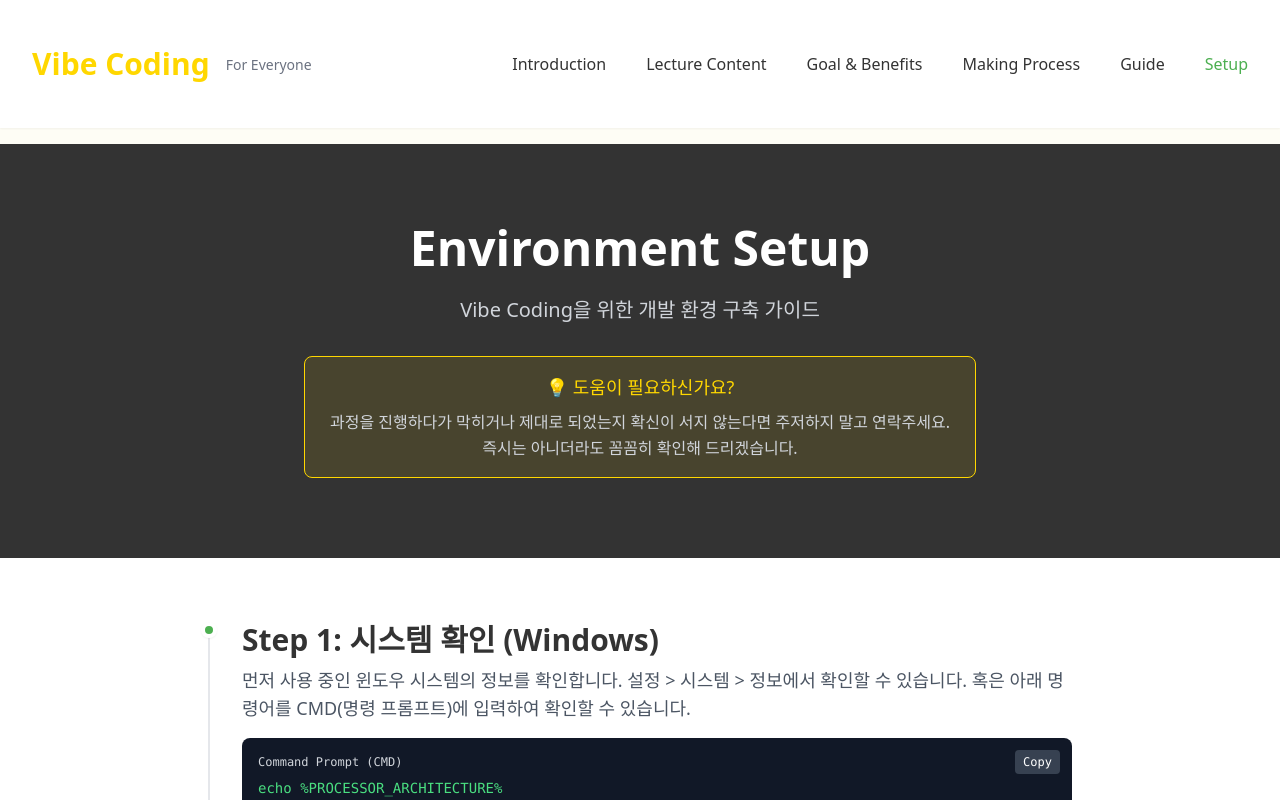
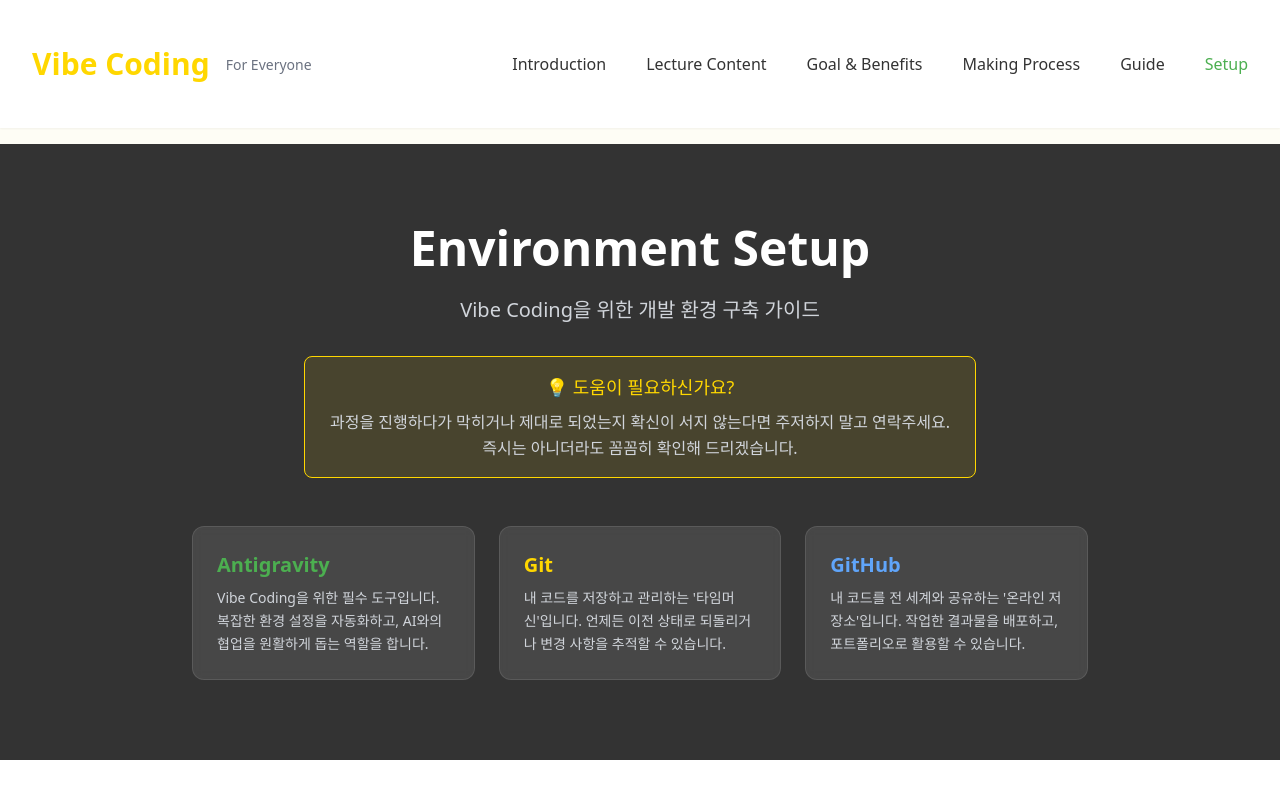
Before and after one commit to BowonLee/learn_coding, a React (Vite) app: page /environment in a window 1280 px wide. Shown: the top 800 px of the page. Built offline with nearby package versions, Linux system fonts and the light colour scheme.

Commit message:
Complete project setup for deployment

```diff
--- a/src/pages/Environment.jsx
+++ b/src/pages/Environment.jsx
@@ -123,6 +123,33 @@ const Environment = () => {
                             즉시는 아니더라도 꼼꼼히 확인해 드리겠습니다.
                         </p>
                     </motion.div>
+
+                    {/* Tool Overview */}
+                    <motion.div
+                        initial={{ opacity: 0, y: 20 }}
+                        animate={{ opacity: 1, y: 0 }}
+                        transition={{ delay: 0.4 }}
+                        className="grid grid-cols-1 md:grid-cols-3 gap-6 mt-12 text-left"
+                    >
+                        <div className="bg-white/10 backdrop-blur-sm p-6 rounded-xl border border-white/10">
+                            <h3 className="text-xl font-bold text-growth-green mb-2">Antigravity</h3>
+                            <p className="text-gray-300 text-sm leading-relaxed">
+                                Vibe Coding을 위한 필수 도구입니다. 복잡한 환경 설정을 자동화하고, AI와의 협업을 원활하게 돕는 역할을 합니다.
+                            </p>
+                        </div>
+                        <div className="bg-white/10 backdrop-blur-sm p-6 rounded-xl border border-white/10">
+                            <h3 className="text-xl font-bold text-hopeful-yellow mb-2">Git</h3>
+                            <p className="text-gray-300 text-sm leading-relaxed">
+                                내 코드를 저장하고 관리하는 '타임머신'입니다. 언제든 이전 상태로 되돌리거나 변경 사항을 추적할 수 있습니다.
+                            </p>
+                        </div>
+                        <div className="bg-white/10 backdrop-blur-sm p-6 rounded-xl border border-white/10">
+                            <h3 className="text-xl font-bold text-blue-400 mb-2">GitHub</h3>
+                            <p className="text-gray-300 text-sm leading-relaxed">
+                                내 코드를 전 세계와 공유하는 '온라인 저장소'입니다. 작업한 결과물을 배포하고, 포트폴리오로 활용할 수 있습니다.
+                            </p>
+                        </div>
+                    </motion.div>
                 </div>
             </section>
 
```
Also changed, not shown: 6 other files (tests, documents, lock files or other folders).
